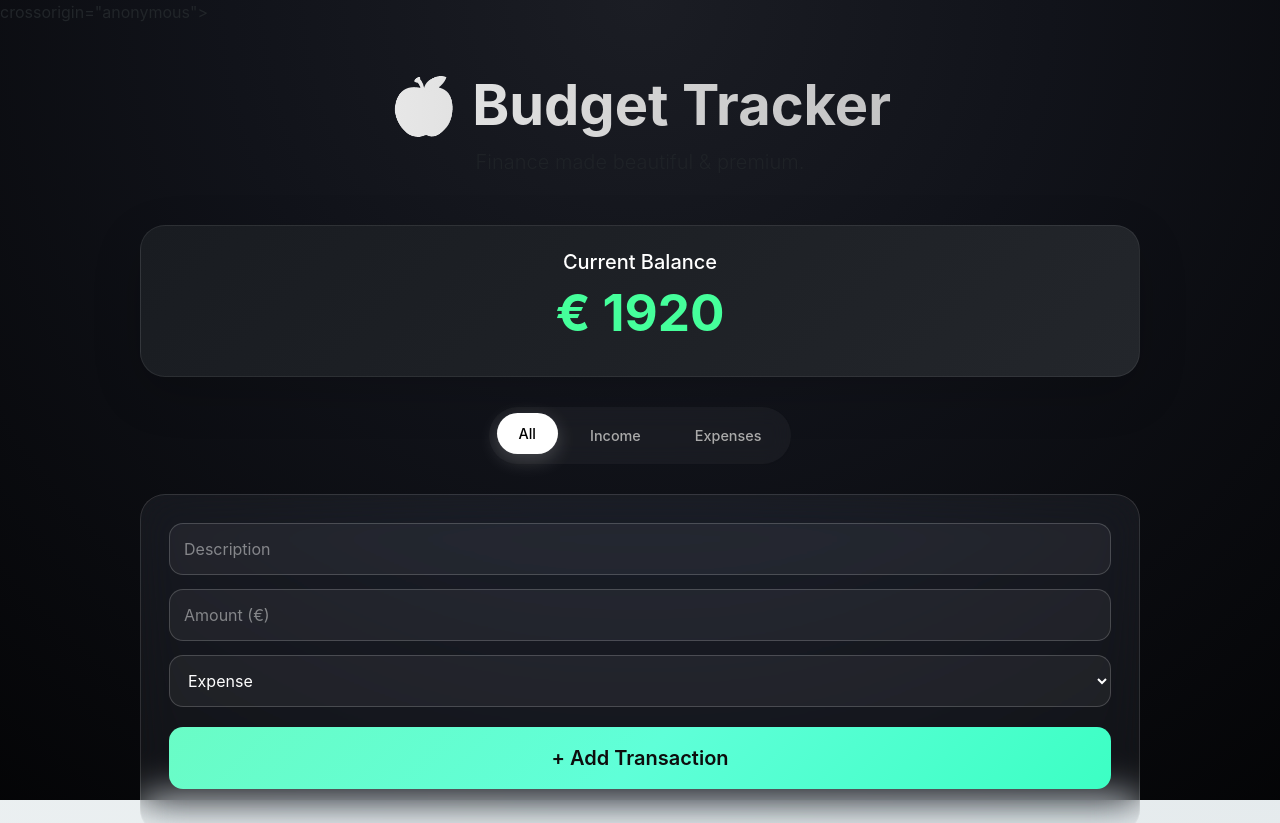
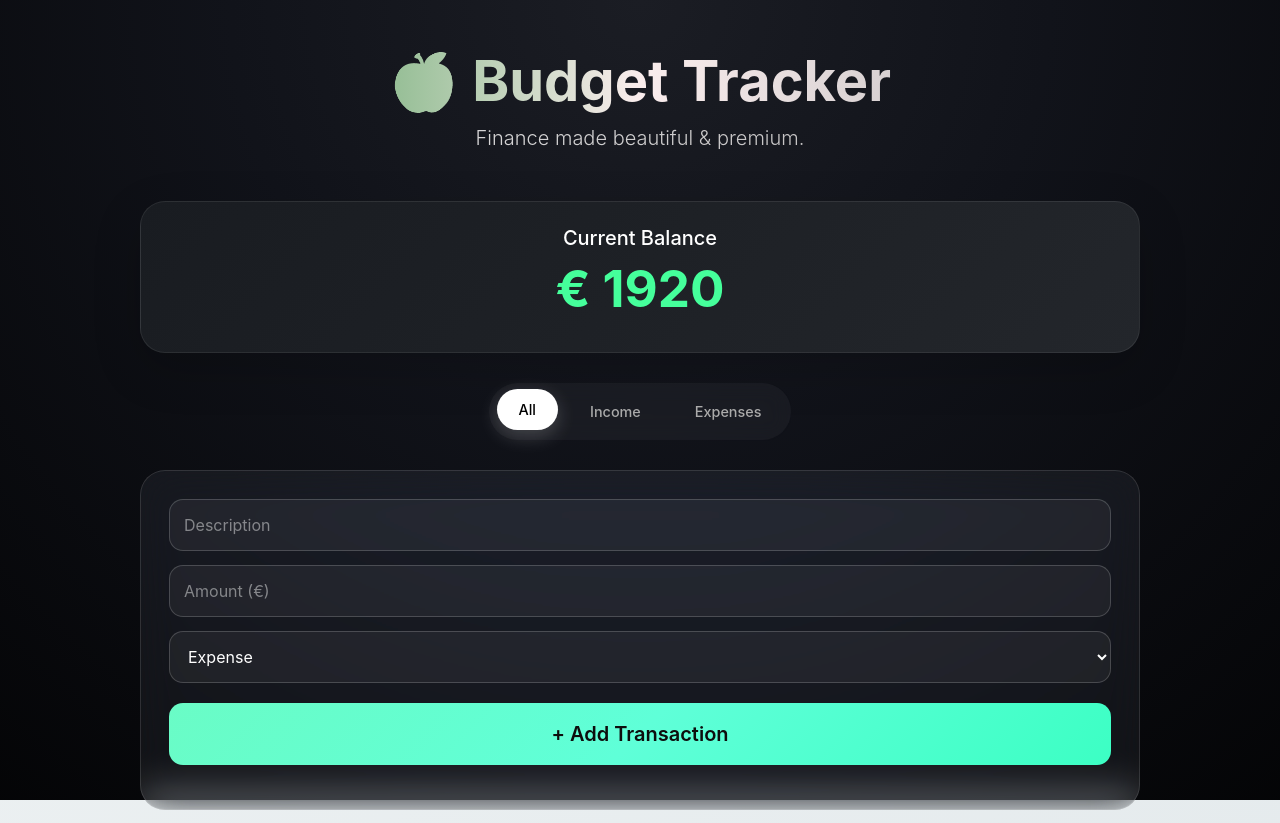
Before and after one commit to houssin-99/budget-tracker, an Angular app: page / in a window 1280 px wide. Shown: the top 823 px of the page. Built offline with nearby package versions, Linux system fonts and the light colour scheme; a web font is replaced by a local one.

Commit message:
style: update header gradient and improve text visibility

```diff
--- a/src/app/app.css
+++ b/src/app/app.css
@@ -13,7 +13,7 @@
 
 /* 🍏 HEADER */
 .text-gradient {
-  background: linear-gradient(90deg, #ffffff, #d3d3d3, #b1b1b3);
+  background: linear-gradient(90deg, #218830, #faeded, #b1b1b3);
   -webkit-background-clip: text;
   background-clip: text;
   -webkit-text-fill-color: transparent;
@@ -353,3 +353,11 @@ select {
     margin-top: 8px;
   }
 }
+
+header p.lead {
+  background: linear-gradient(90deg, #ffffff, #c6c3c3);
+  -webkit-background-clip: text;
+  background-clip: text;
+  -webkit-text-fill-color: transparent;
+  opacity: 0.9;
+}
--- a/src/index.html
+++ b/src/index.html
@@ -4,12 +4,10 @@
 <head>
   <meta charset="UTF-8">
   <meta name="viewport" content="width=device-width, initial-scale=1.0">
-  <link
   <link href="https://cdn.jsdelivr.net/npm/bootstrap@5.3.3/dist/css/bootstrap.min.css"
-   rel="stylesheet">
-
-  integrity="sha384-QWTKZyjpPEjISv5WaRU9OFeRpok6YctnYmDr5pNlyT2bRjXh0JMhjY6hW+ALEwIH"
-  crossorigin="anonymous">
+        rel="stylesheet"
+        integrity="sha384-QWTKZyjpPEjISv5WaRU9OFeRpok6YctnYmDr5pNlyT2bRjXh0JMhjY6hW+ALEwIH"
+        crossorigin="anonymous">
   <link href="https://fonts.cdnfonts.com/css/sf-pro-display" rel="stylesheet">
 
 
```
